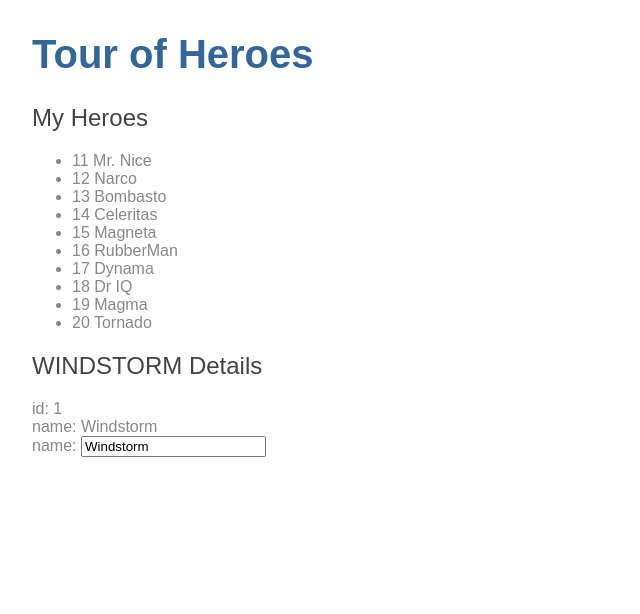
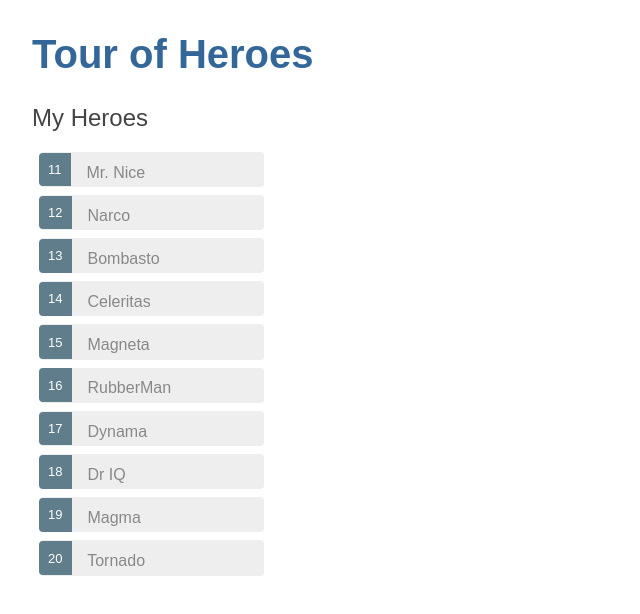
Before and after one commit to ShakyaRaunak/angular-tour-of-heroes, an Angular app: page / in a window 1280 px wide. Shown: the top 614 px of the page, without its empty margins (0-640 px from the left). Built offline with nearby package versions, Linux system fonts and the light colour scheme.

Commit message:
complete angular-tour-of-heroes Part 4 - Displaying a List

```diff
--- a/src/app/heroes/heroes.component.css
+++ b/src/app/heroes/heroes.component.css
@@ -0,0 +1,54 @@
+/* HeroesComponent's private CSS styles */
+.selected {
+  background-color: #CFD8DC !important;
+  color: white;
+}
+
+.heroes {
+  margin: 0 0 2em 0;
+  list-style-type: none;
+  padding: 0;
+  width: 15em;
+}
+
+.heroes li {
+  cursor: pointer;
+  position: relative;
+  left: 0;
+  background-color: #EEE;
+  margin: .5em;
+  padding: .3em 0;
+  height: 1.6em;
+  border-radius: 4px;
+}
+
+.heroes li.selected:hover {
+  background-color: #BBD8DC !important;
+  color: white;
+}
+
+.heroes li:hover {
+  color: #607D8B;
+  background-color: #DDD;
+  left: .1em;
+}
+
+.heroes .text {
+  position: relative;
+  top: -3px;
+}
+
+.heroes .badge {
+  display: inline-block;
+  font-size: small;
+  color: white;
+  padding: 0.8em 0.7em 0 0.7em;
+  background-color: #607D8B;
+  line-height: 1em;
+  position: relative;
+  left: -1px;
+  top: -4px;
+  height: 1.8em;
+  margin-right: .8em;
+  border-radius: 4px 0 0 4px;
+}
--- a/src/app/heroes/heroes.component.html
+++ b/src/app/heroes/heroes.component.html
@@ -1,17 +1,21 @@
 <h2>My Heroes</h2>
+
 <ul class="heroes">
-  <li *ngFor="let hero of heroes">
+  <li *ngFor="let hero of heroes" [class.selected]="hero === selectedHero" (click)="onSelect(hero)">
     <span class="badge">{{hero.id}}</span> {{hero.name}}
   </li>
 </ul>
 
+<div *ngIf="selectedHero">
 
-<h2>{{hero.name | uppercase}} Details</h2>
-<div><span>id: </span>{{hero.id}}</div>
-<div><span>name: </span>{{hero.name}}</div>
+  <h2>{{selectedHero.name | uppercase}} Details</h2>
 
-<div>
-  <label>name:
-    <input [(ngModel)]="hero.name" placeholder="name">
-  </label>
+  <div><span>id: </span>{{selectedHero.id}}</div>
+
+  <div>
+    <label>name:
+      <input [(ngModel)]="selectedHero.name" placeholder="name">
+    </label>
+  </div>
+
 </div>
--- a/src/app/heroes/heroes.component.ts
+++ b/src/app/heroes/heroes.component.ts
@@ -10,10 +10,11 @@ import {HEROES} from '../mock-heroes';
 export class HeroesComponent implements OnInit {
 
   heroes = HEROES;
-  hero: Hero = {
-    id: 1,
-    name: 'Windstorm'
-  };
+  selectedHero: Hero;
+
+  onSelect(hero: Hero): void {
+    this.selectedHero = hero;
+  }
 
   constructor() {
   }
```
